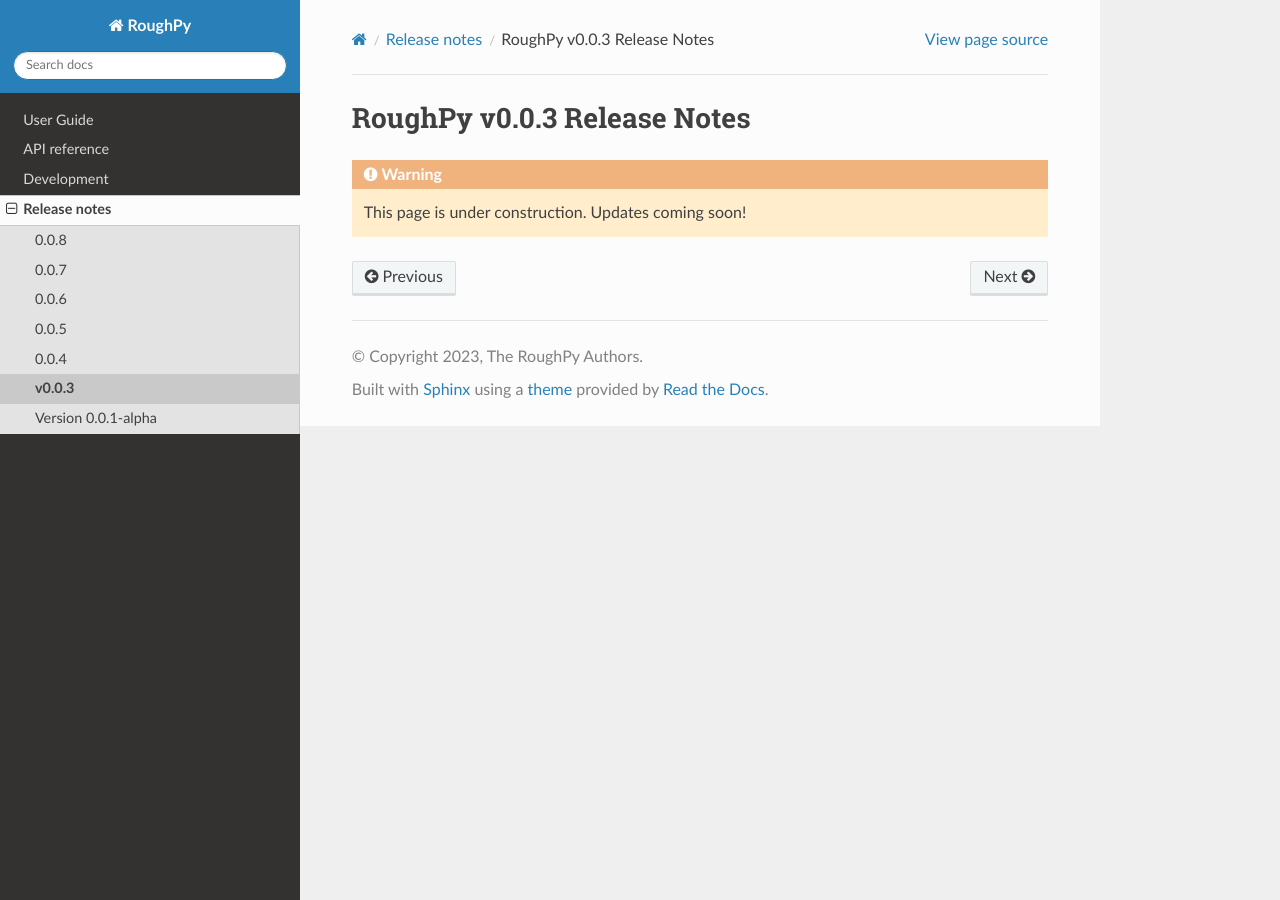
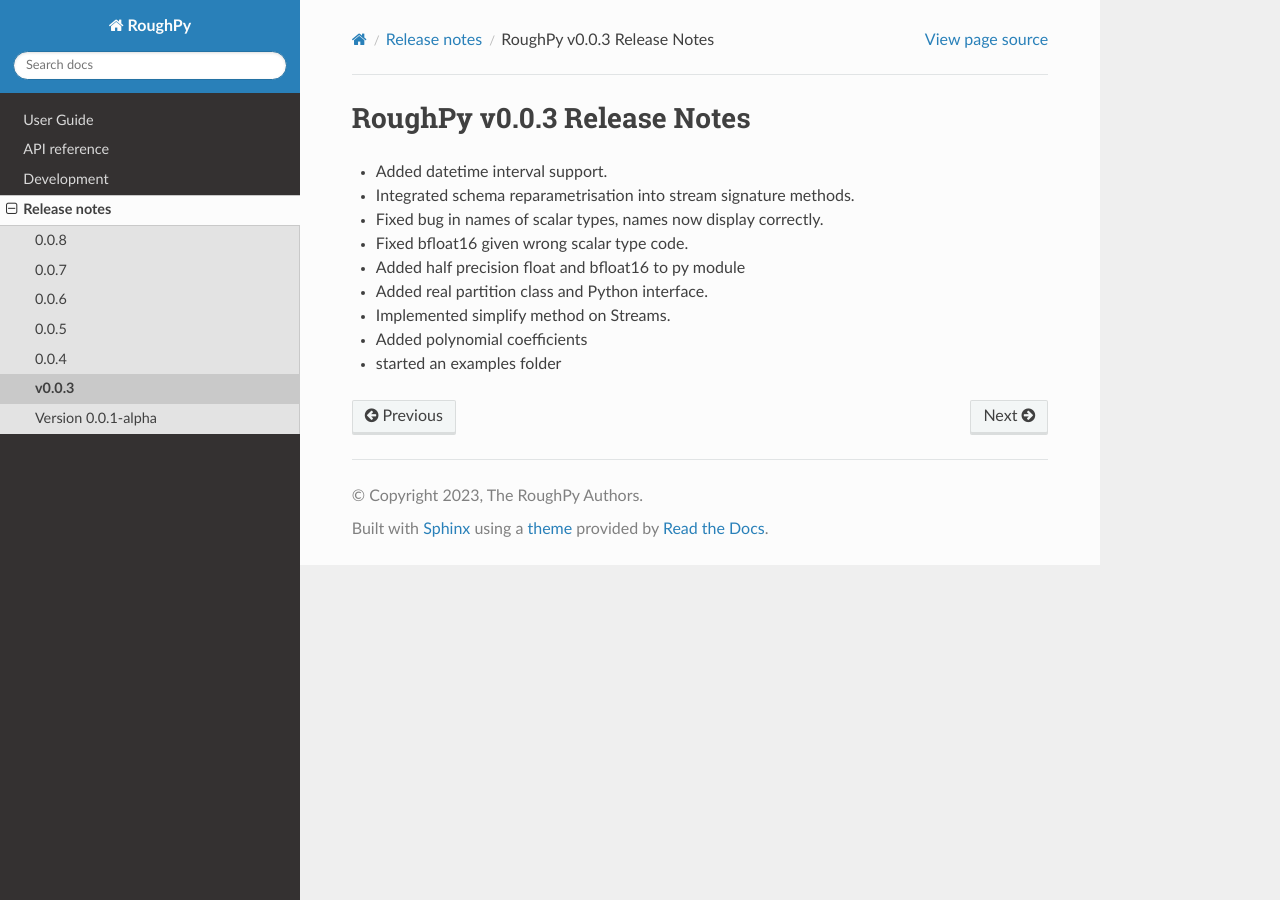
Before and after one commit to datasig-ac-uk/RoughPy, a Sphinx documentation site: the page built from docs/source/release/v0.0.3-notes.rst, in a window 1280 px wide. Built offline with Sphinx 7.4.7 and the Read the Docs theme 2.0.0, drawn with Linux system fonts in a browser that asks for light colours; pages that are not in the unit, such as notebooks, are missing from menus.

Commit message:
Add 3 release notes

```diff
--- a/docs/source/release/v0.0.3-notes.rst
+++ b/docs/source/release/v0.0.3-notes.rst
@@ -2,5 +2,12 @@
 RoughPy v0.0.3 Release Notes
 ============================
 
-.. warning::
-    This page is under construction. Updates coming soon!
+* Added datetime interval support.
+* Integrated schema reparametrisation into stream signature methods.
+* Fixed bug in names of scalar types, names now display correctly.
+* Fixed bfloat16 given wrong scalar type code.
+* Added half precision float and bfloat16 to py module
+* Added real partition class and Python interface.
+* Implemented simplify method on Streams.
+* Added polynomial coefficients
+* started an examples folder
```
